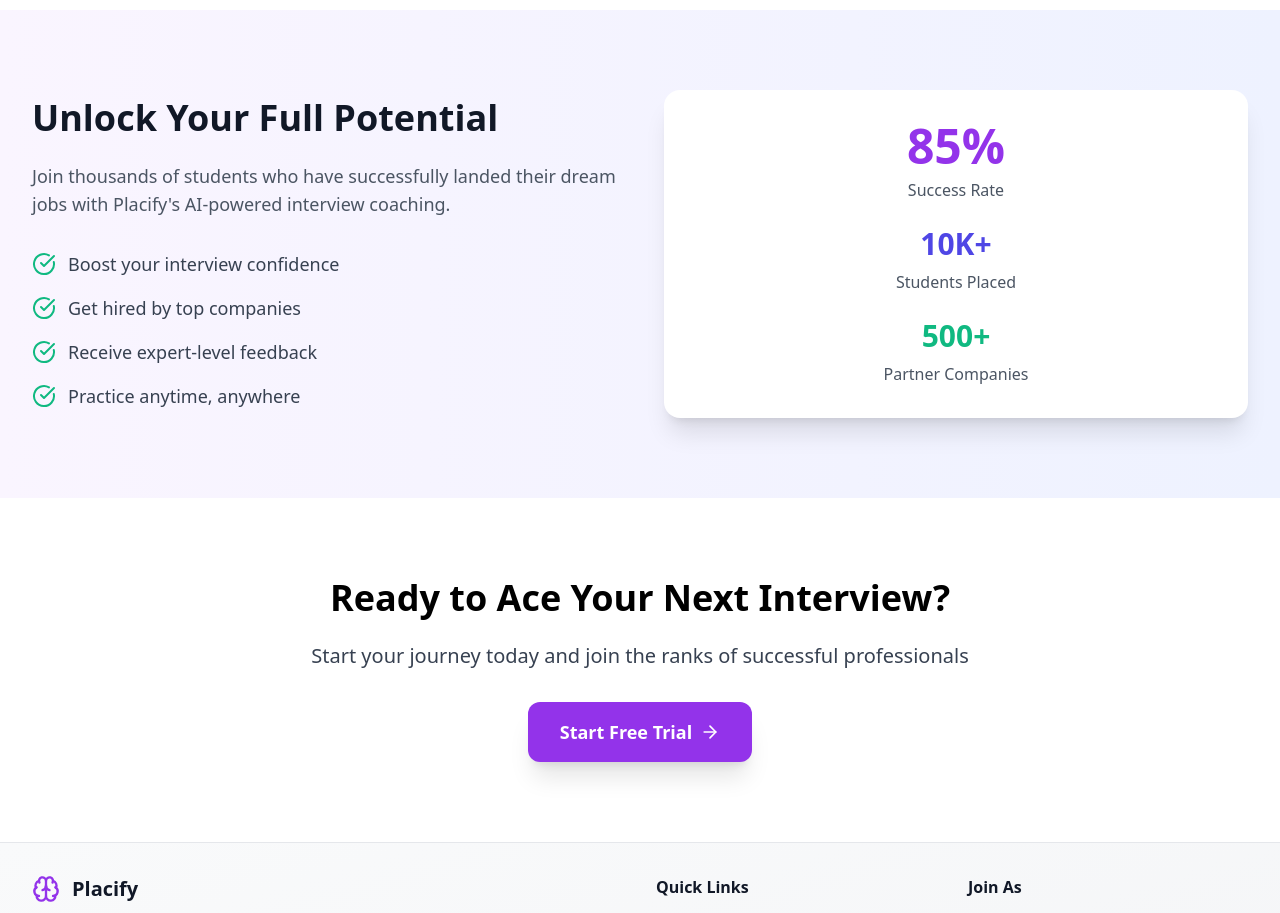
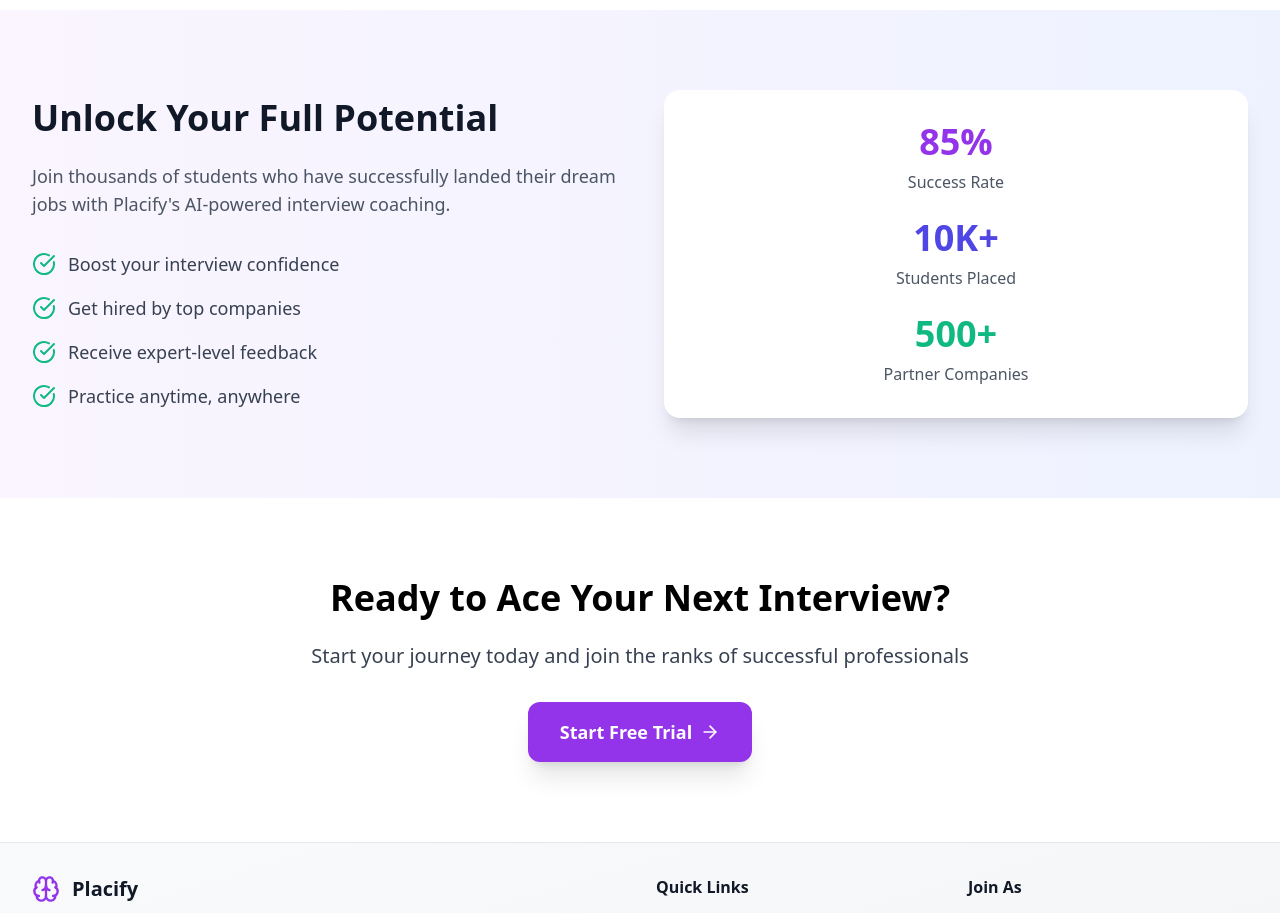
Before and after one commit to alizayadahmadriyaz/Placify-Smarter_Placements-Sharper_Talent, a React (Vite) app: page / in a window 1280 px wide. Shown: the part 1440-2353 px from the top of the page. Built offline with nearby package versions, Linux system fonts and the light colour scheme; no server answers.

Commit message:
Fixed the text size of stats section

```diff
--- a/src/pages/LandingPage.jsx
+++ b/src/pages/LandingPage.jsx
@@ -730,7 +730,7 @@ const LandingPage = () => {
                   whileInView={{ scale: 1 }}
                   transition={{ duration: 0.6, delay: 0.2 }}
                   viewport={{ once: true }}
-                  className="text-5xl font-bold text-purple-600 dark:text-purple-400 mb-2"
+                  className="text-4xl font-bold text-purple-600 dark:text-purple-400 mb-2"
                 >
                   85%
                 </motion.div>
@@ -742,7 +742,7 @@ const LandingPage = () => {
                   whileInView={{ scale: 1 }}
                   transition={{ duration: 0.6, delay: 0.4 }}
                   viewport={{ once: true }}
-                  className="text-3xl font-bold text-indigo-600 dark:text-indigo-400 mb-2"
+                  className="text-4xl font-bold text-indigo-600 dark:text-indigo-400 mb-2"
                 >
                   10K+
                 </motion.div>
@@ -754,7 +754,7 @@ const LandingPage = () => {
                   whileInView={{ scale: 1 }}
                   transition={{ duration: 0.6, delay: 0.6 }}
                   viewport={{ once: true }}
-                  className="text-3xl font-bold text-emerald-500 dark:text-emerald-400 mb-2"
+                  className="text-4xl font-bold text-emerald-500 dark:text-emerald-400 mb-2"
                 >
                   500+
                 </motion.div>
```
